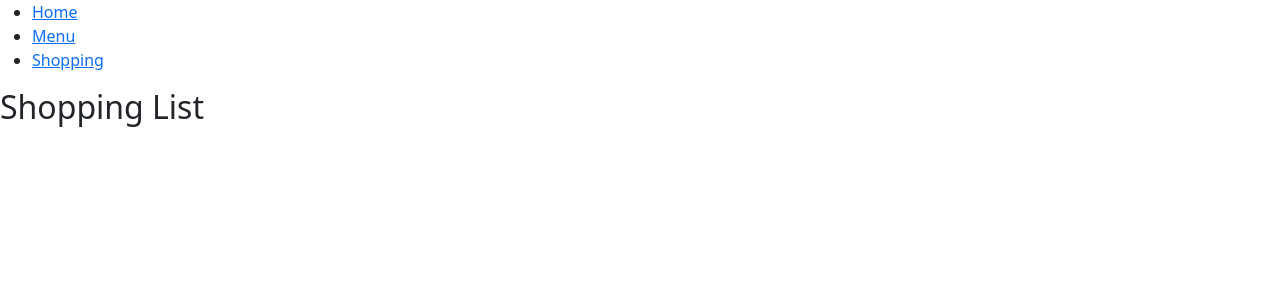
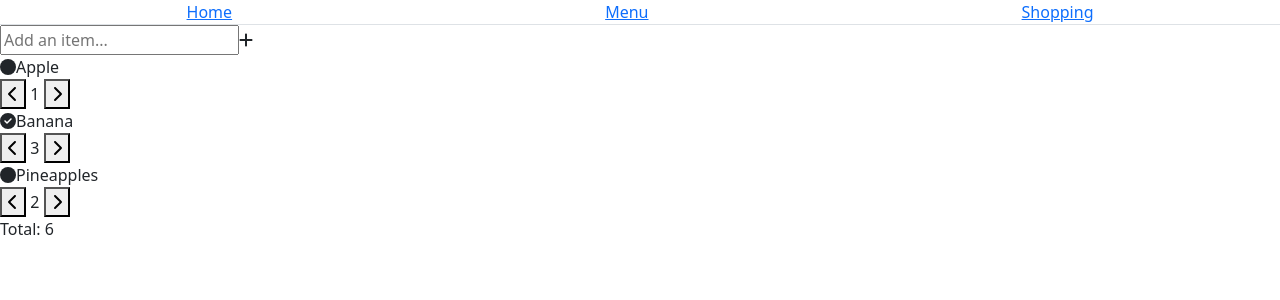
Before and after one commit to anthonyto01/FEWD-Coursework-1, a React (Create React App) app: page /shopping in a window 1280 px wide. Shown: the top 300 px of the page. Built offline with nearby package versions, Linux system fonts and the light colour scheme.

Commit message:
Nav Bar with Skeleton Nutritional Information

```diff
--- a/package.json
+++ b/package.json
@@ -3,6 +3,9 @@
   "version": "0.1.0",
   "private": true,
   "dependencies": {
+    "@fortawesome/fontawesome-svg-core": "^6.2.1",
+    "@fortawesome/free-solid-svg-icons": "^6.2.1",
+    "@fortawesome/react-fontawesome": "^0.2.0",
     "@testing-library/jest-dom": "^5.16.5",
     "@testing-library/react": "^13.4.0",
     "@testing-library/user-event": "^13.5.0",
--- a/src/App.js
+++ b/src/App.js
@@ -16,11 +16,10 @@ function App() {
     <BrowserRouter>
       <Routes>
         <Route path="/" element={<Navigation />}>
-          <Route path="/" element={<Home />} />
-        <Route path="menu" element={<Menu recipes={recipes} />}>
+        <Route path="/" element={<Home recipes={recipes} />}>
           <Route path=":itemId" element={<Recipe recipes={recipes} />} />
-
         </Route>
+        <Route path="menu" element={<Menu />} />
           <Route path="shopping" element={<Shopping />} />
         </Route>
         <Route path="*" element={<Error404 />} />
--- a/src/components/DisplayNutrition.js
+++ b/src/components/DisplayNutrition.js
@@ -1,7 +1,8 @@
-import React, { useEffect } from "react";
+import React, { useEffect, useState, useCallback } from "react";
+import Nutrition from "./Nutrition";
 
-const [nutrition, setNutrition] = useState(
-    {
+const FetchData = ({ query }) => {
+    const [nutrition, setNutrition] = useState({
       sugar_g: " ",
       fiber_g: " ",
       serving_size_g: " ",
@@ -14,12 +15,11 @@ const [nutrition, setNutrition] = useState(
       cholesterol_mg: " ",
       protein_g: " ",
       carbohydrates_total_g: " ",
-    },
-);
+    });
 
-const FetchData = () => {
-    const fetchExternal = () => {
-        const url = "https://calorieninjas.p.rapidapi.com/v1/nutrition?query=apple";
+    const fetchData = useCallback(() => {
+      const url = "https://calorieninjas.p.rapidapi.com/v1/nutrition?query=" + query;
+      console.log(url);
       const options = {
         method: "GET",
         headers: {
@@ -27,20 +27,24 @@ const FetchData = () => {
           "X-RapidAPI-Host": "calorieninjas.p.rapidapi.com",
         },
       };
-        fetch(url,options)
+      fetch(url, options)
         .then((response) => response.json())
         .then((incomingData) => {
           console.log(incomingData);
+          if (incomingData.items.length !== 0) {
+            setNutrition(incomingData.items[0]);
+          }
         });
-        };
+    }, [query]);
+
     useEffect(() => {
-            fetchExternal();
-        }, []);
+      fetchData();
+    }, [fetchData, query]);
+
     return (
-            <>
-                <h2>Nutrition data</h2>
-            </>
+      <div>
+        <Nutrition item={nutrition} />
+      </div>
     );
   };
-
 export default FetchData;
--- a/src/components/Home.js
+++ b/src/components/Home.js
@@ -1,11 +1,26 @@
 import React from "react";
+import { Link, Outlet } from "react-router-dom";
 
-const Home = () => {
+const Home = ({ recipes }) => {
   return (
     <>
-      <h1>Home</h1>
-      <p>Introductory Text</p>
-      <p>Probably also have a banner image/carousel/etc.</p>
+      <div className="container-fluid">
+        <div className="row">
+          <div className="col-2 submenu main-color">
+            <ul>
+              {recipes.map((recipe) => (
+                <li key={recipe.id}>
+                  <Link to={recipe.name}>{recipe.name}</Link>
+                </li>
+              ))}
+            </ul>
+          </div>
+          <div className="col-6" style={{ margin: "5%" }}>
+            <Outlet />
+          </div>
+          <div className="col-4"></div>
+        </div>
+      </div>
     </>
   );
 };
--- a/src/components/Menu.js
+++ b/src/components/Menu.js
@@ -1,26 +1,15 @@
 import React from "react";
 import { Link, Outlet } from "react-router-dom";
 
-const Menu = ({ recipes }) => {
+const Menu = () => {
   return (
     <>
-      <div className="container-fluid">
-        <div className="row">
-          <div className="col-2 submenu main-color">
-            <ul>
-              {recipes.map((recipe) => (
-                <li key={recipe.id}>
-                  <Link to={recipe.name}>{recipe.name}</Link>
-                </li>
-              ))}
-            </ul>
-          </div>
-          <div className="col-6" style={{ margin: "5%" }}>
-            <Outlet />
-          </div>
-          <div className="col-4"></div>
-        </div>
-      </div>
+      <h1>Pasta Menu</h1>
+
+      <p>Introductory Text</p>
+      <p>Probably also have a banner image/carousel/etc.</p>
+      <h1>Meat Menu</h1>
+      <h1>Dessert Menu</h1>
     </>
   );
 };
--- a/src/components/Navigation.js
+++ b/src/components/Navigation.js
@@ -1,25 +1,25 @@
 import React from "react";
 import { Link, Outlet } from "react-router-dom";
+import Nav from 'react-bootstrap/Nav';
 
-const Navigation = () => {
+
+function Navigation()  {
   return (
-    <>
-      <nav>
-        <ul>
-          <li>
-            <Link to="/">Home</Link>
-          </li>
-          <li>
-            <Link to="/menu">Menu</Link>
-          </li>
-          <li>
-            <Link to="/shopping">Shopping</Link>
-          </li>
-        </ul>
-      </nav>
-      <Outlet />
+  <>
+    <Nav fill variant="tabs" defaultActiveKey="/home">
+      <Nav.Item>
+        <Link to="/">Home</Link>
+      </Nav.Item>
+      <Nav.Item>
+        <Link to="/menu">Menu</Link>
+      </Nav.Item>
+      <Nav.Item>
+        <Link to="/shopping">Shopping</Link>
+      </Nav.Item>
+    </Nav>
+    <Outlet />
     </>
   );
-};
+}
 
 export default Navigation;
--- a/src/components/Nutrition.js
+++ b/src/components/Nutrition.js
@@ -2,7 +2,6 @@ import React from "react";
 const Nutrition = ({ item }) => {
   return (
     <div>
-      <h3>Nutritional Information</h3>
       <ul style={{ listStyle: "none" }}>
         <li>Serving size:{item.serving_size_g} g</li>
         <li>Calories per serving :{item.calories}</li>
--- a/src/components/Recipe.js
+++ b/src/components/Recipe.js
@@ -1,15 +1,16 @@
-import React from "react";
+import React, { useEffect, useState, useCallback } from "react";
 import { Link, useParams } from "react-router-dom";
 import Card from "react-bootstrap/Card";
 import Accordian from "react-bootstrap/Accordion";
 import DisplayIngredients from "./DisplayIngredients";
+import DisplayNutrition from "./DisplayNutrition";
 
 const Recipe = ({ recipes }) => {
     const { itemId } = useParams();
     const currentItem = recipes.filter((item) => {
       return item.name === itemId;
     });
-    const { name, description, rating, method, ingredients} = currentItem[0];
+    const { name, description, rating, method, ingredients, nutrition} = currentItem[0];
 
     return (
         <>
@@ -28,11 +29,12 @@ const Recipe = ({ recipes }) => {
         </Accordian.Body>
         <Accordian.Header>Nutritional Information</Accordian.Header>
         <Accordian.Body>
-
+        <DisplayNutrition item={nutrition} />
         </Accordian.Body>
     </Accordian>
         </>
     );
 };
 
+
 export default Recipe;
--- a/src/components/Shopping.js
+++ b/src/components/Shopping.js
@@ -1,11 +1,106 @@
-import React from "react";
+import React, { useState, useEffect } from 'react';
+
+import { FontAwesomeIcon } from '@fortawesome/react-fontawesome';
+import { faChevronRight, faChevronLeft, faCircle, faCheckCircle, faPlus } from '@fortawesome/free-solid-svg-icons';
 
 const Shopping = () => {
+    // HINT: each "item" in our list names a name,
+    // a boolean to tell if its been completed, and a quantity
+    const [items, setItems] = useState([
+      { itemName: 'Apple', quantity: 1, isSelected: false },
+      { itemName: 'Banana', quantity: 3, isSelected: true },
+      { itemName: 'Pineapples', quantity: 2, isSelected: false },
+    ]);
+
+    const [inputValue, setInputValue] = useState('');
+    const [totalItemCount, setTotalItemCount] = useState(6);
+
+    const handleAddButtonClick = () => {
+      const newItem = {
+        itemName: inputValue,
+        quantity: 1,
+        isSelected: false,
+      };
+
+      const newItems = [...items, newItem];
+
+      setItems(newItems);
+      setInputValue('');
+      calculateTotal();
+    };
+
+    const increaseIngredientQuantity = (index) => {
+      const newItems = [...items];
+
+      newItems[index].quantity++;
+
+      setItems(newItems);
+      calculateTotal();
+    };
+
+    const decreaseIngredientQuantity = (index) => {
+      const newItems = [...items];
+
+      newItems[index].quantity--;
+
+      setItems(newItems);
+      calculateTotal();
+    };
+
+    const toggleComplete = (index) => {
+      const newItems = [...items];
+
+      newItems[index].isSelected = !newItems[index].isSelected;
+
+      setItems(newItems);
+    };
+
+    const calculateTotal = () => {
+      const totalItemCount = items.reduce((total, item) => {
+        return total + item.quantity;
+      }, 0);
+
+      setTotalItemCount(totalItemCount);
+    };
+
     return (
-      <>
-        <h2>Shopping List</h2>
-      </>
+      <div className='app-background'>
+        <div className='main-container'>
+          <div className='add-item-box'>
+            <input value={inputValue} onChange={(event) => setInputValue(event.target.value)} className='add-item-input' placeholder='Add an item...' />
+            <FontAwesomeIcon icon={faPlus} onClick={() => handleAddButtonClick()} />
+          </div>
+          <div className='item-list'>
+            {items.map((item, index) => (
+              <div className='item-container'>
+                <div className='item-name' onClick={() => toggleComplete(index)}>
+                  {item.isSelected ? (
+                    <>
+                      <FontAwesomeIcon icon={faCheckCircle} />
+                      <span className='completed'>{item.itemName}</span>
+                    </>
+                  ) : (
+                    <>
+                      <FontAwesomeIcon icon={faCircle} />
+                      <span>{item.itemName}</span>
+                    </>
+                  )}
+                </div>
+                <div className='quantity'>
+                  <button>
+                    <FontAwesomeIcon icon={faChevronLeft} onClick={() => decreaseIngredientQuantity(index)} />
+                  </button>
+                  <span> {item.quantity} </span>
+                  <button>
+                    <FontAwesomeIcon icon={faChevronRight} onClick={() => increaseIngredientQuantity(index)} />
+                  </button>
+                </div>
+              </div>
+            ))}
+          </div>
+          <div className='total'>Total: {totalItemCount}</div>
+        </div>
+      </div>
     );
   };
-
   export default Shopping;
```
Also changed, not shown: 1 other file (tests, documents, lock files or other folders). Lines whose indentation alone changed are shown as unchanged.
